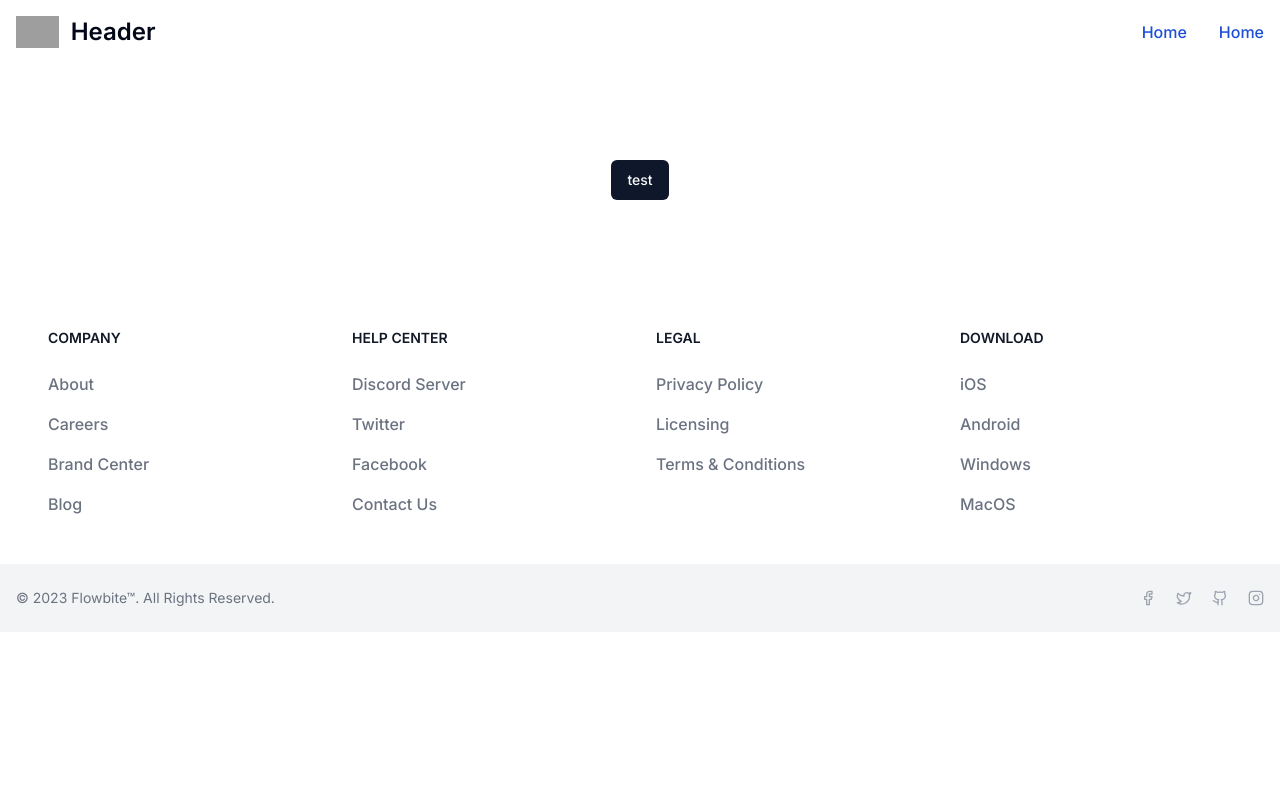
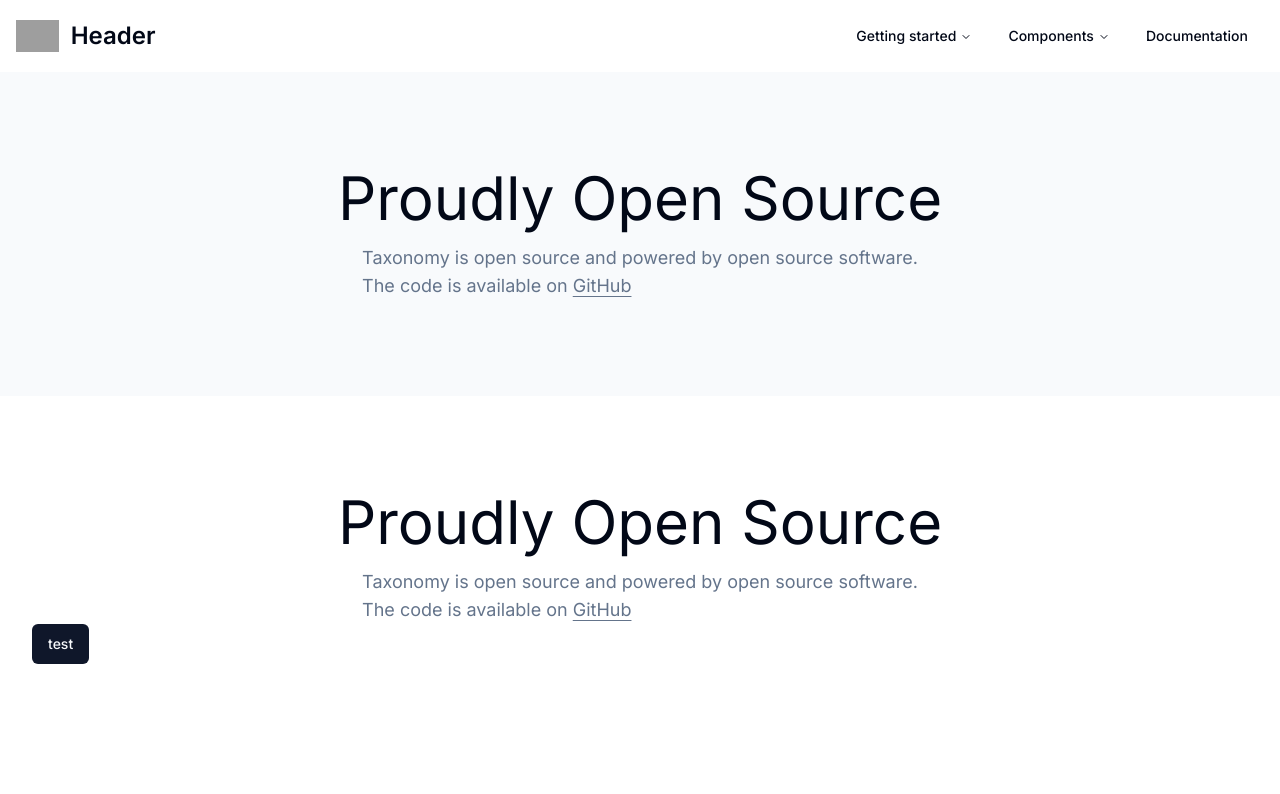
Before and after one commit to lagab/nextsite, a Next.js app: page / in a window 1280 px wide. Shown: the top 794 px of the page. Built offline with nearby package versions, Linux system fonts and the light colour scheme; grey boxes are pictures that could not be loaded.

Commit message:
update nav header

```diff
--- a/app/layout.tsx
+++ b/app/layout.tsx
@@ -25,7 +25,7 @@ export default function RootLayout({
             enableSystem
             disableTransitionOnChange
           >
-            <div className="flex flex-col f-full">
+            <div className="flex flex-col f-full min-h-screen">
               <div className="flex-1 m-auto w-full">
                 {children}
               </div>
--- a/app/page.tsx
+++ b/app/page.tsx
@@ -7,9 +7,24 @@ export default function Home() {
   return (
     <>
       <Header />
-      <main className="flex  flex-col items-center justify-between p-24">
-        <Button  variant="default">test</Button>
-
+      <main className="flex-1">
+        <section id="open-source" className="w-full py-8 md:py-12 lg:py-24 bg-slate-50 ">
+          <div className="mx-auto flex container flex-col items-center justify-center gap-4 text-left">
+            <h2 className="font-heading text-3xl leading-[1.1] sm:text-3xl md:text-6xl">Proudly Open Source</h2>
+            <p className="max-w-[85%] leading-normal text-muted-foreground sm:text-lg sm:leading-7">Taxonomy is open source and powered by open source software. <br/>
+            The code is available on <a target="_blank" rel="noreferrer" className="underline underline-offset-4" href="https://github.com/shadcn/taxonomy">GitHub</a>
+            </p>
+          </div>
+        </section>
+        <section id="open-source" className="container py-8 md:py-12 lg:py-24">
+          <div className="mx-auto flex max-w-[58rem] flex-col items-center justify-center gap-4 text-left">
+            <h2 className="font-heading text-3xl leading-[1.1] sm:text-3xl md:text-6xl">Proudly Open Source</h2>
+            <p className="max-w-[85%] leading-normal text-muted-foreground sm:text-lg sm:leading-7">Taxonomy is open source and powered by open source software. <br/>
+            The code is available on <a target="_blank" rel="noreferrer" className="underline underline-offset-4" href="https://github.com/shadcn/taxonomy">GitHub</a>
+            </p>
+          </div>
+          <Button  variant="default">test</Button>
+        </section>
       </main>
       <Footer />
     </>
--- /dev/null
+++ b/components/Nav.tsx
@@ -0,0 +1,95 @@
+'use client'
+import clsx from 'clsx'
+import Link from 'next/link'
+import React from 'react'
+import { buttonVariants } from "@/components/ui/button"
+import {
+    NavigationMenu,
+    NavigationMenuContent,
+    NavigationMenuItem,
+    NavigationMenuLink,
+    NavigationMenuList,
+    NavigationMenuTrigger,
+    navigationMenuTriggerStyle,
+  } from "@/components/ui/navigation-menu"
+import { cn } from '@/lib/utils'
+
+const links: {name: string, path: string}[] = [
+    {path:"/", name:'Home'},
+    {path:"/about", name:'about me'},
+    {path:"/projects", name:'my projects'},
+    {path:"/contact", name:'contact'},
+]
+export const Nav = ({containerStyles}) => {
+  return (
+    <NavigationMenu className={clsx(containerStyles,'')}>
+      <NavigationMenuList>
+        <NavigationMenuItem>
+          <NavigationMenuTrigger>Getting started</NavigationMenuTrigger>
+          <NavigationMenuContent>
+            <ul className="grid gap-3 p-6 md:w-[400px] lg:w-[600px] lg:grid-cols-[.75fr_1fr]">
+
+                <ListItem href="/docs" title="Introduction">
+                    Re-usable components built using Radix UI and Tailwind CSS.
+                </ListItem>
+                <ListItem href="/docs/installation" title="Installation">
+                    How to install dependencies and structure your app.
+                </ListItem>
+                <ListItem href="/docs/primitives/typography" title="Typography">
+                    Styles for headings, paragraphs, lists...etc
+                </ListItem>
+            </ul>
+          </NavigationMenuContent>
+        </NavigationMenuItem>
+        <NavigationMenuItem>
+          <NavigationMenuTrigger>Components</NavigationMenuTrigger>
+          <NavigationMenuContent>
+            <ul className="relative grid p-4 lg:w-[200px] ">
+              {links.map((link,index) => (
+                <ListItem
+                  key={index}
+                  title={link.name}
+                  href={link.path}
+                />
+              ))}
+            </ul>
+          </NavigationMenuContent>
+        </NavigationMenuItem>
+        <NavigationMenuItem>
+          <Link href="/docs" legacyBehavior passHref>
+            <NavigationMenuLink className={navigationMenuTriggerStyle()}>
+              Documentation
+            </NavigationMenuLink>
+          </Link>
+        </NavigationMenuItem>
+      </NavigationMenuList>
+    </NavigationMenu>
+  )
+}
+
+
+const ListItem = React.forwardRef<
+  React.ElementRef<"a">,
+  React.ComponentPropsWithoutRef<"a">
+>(({ className, title, children, ...props }, ref) => {
+  return (
+    <li>
+      <NavigationMenuLink asChild>
+        <a
+          ref={ref}
+          className={cn(
+            "block select-none space-y-1 rounded-md p-3 leading-none no-underline outline-none transition-colors hover:bg-accent hover:text-accent-foreground focus:bg-accent focus:text-accent-foreground",
+            className
+          )}
+          {...props}
+        >
+          <div className="text-sm font-medium leading-none">{title}</div>
+          <p className="line-clamp-2 text-sm leading-snug text-muted-foreground">
+            {children}
+          </p>
+        </a>
+      </NavigationMenuLink>
+    </li>
+  )
+})
+ListItem.displayName = "ListItem"
--- a/src/features/layout/Header.tsx
+++ b/src/features/layout/Header.tsx
@@ -1,3 +1,4 @@
+import { Nav } from '@/components/Nav'
 import { Menu } from 'lucide-react'
 import React from 'react'
 
@@ -5,7 +6,7 @@ export const Header = () => {
   return (
     <header>
         <nav className="bg-white border-gray-200 dark:bg-gray-900 dark:border-gray-700">
-            <div className="max-w-screen-xl flex flex-wrap items-center justify-between mx-auto p-4">
+            <div className="container flex flex-wrap items-center justify-between mx-auto p-4">
                 <a href="#" className="flex items-center space-x-3 rtl:space-x-reverse">
                     <img src="https://flowbite.com/docs/images/logo.svg" className="h-8" alt="Flowbite Logo" />
                     <span className="self-center text-2xl font-semibold whitespace-nowrap dark:text-white">Header</span>
@@ -14,15 +15,11 @@ export const Header = () => {
                     <span className="sr-only">Open main menu</span>
                     <Menu size={24} />
                 </button>
-                <div className="items-center justify-between hidden w-full md:block md:w-auto" id="navbar-multi-level">
-                    <ul className="flex flex-col font-medium p-4 md:p-0 mt-4 border border-gray-100 rounded-lg bg-gray-50 md:space-x-8 rtl:space-x-reverse md:flex-row md:mt-0 md:border-0 md:bg-white dark:bg-gray-800 md:dark:bg-gray-900 dark:border-gray-700">
-                        <li>
-                        <a href="#" className="block py-2 px-3 text-white bg-blue-700 rounded md:bg-transparent md:text-blue-700 md:p-0 md:dark:text-blue-500 dark:bg-blue-600 md:dark:bg-transparent" aria-current="page">Home</a>
-                        </li>
-                        <li>
-                        <a href="#" className="block py-2 px-3 text-white bg-blue-700 rounded md:bg-transparent md:text-blue-700 md:p-0 md:dark:text-blue-500 dark:bg-blue-600 md:dark:bg-transparent" aria-current="page">Home</a>
-                        </li>
-                    </ul>
+                {/* Nav */}
+                <Nav containerStyles={"flex justify-center "}/>
+                {/* Mobile Nav */}
+                <div className="md:hidden">
+                    mobile nav
                 </div>
 
             </div>
```
